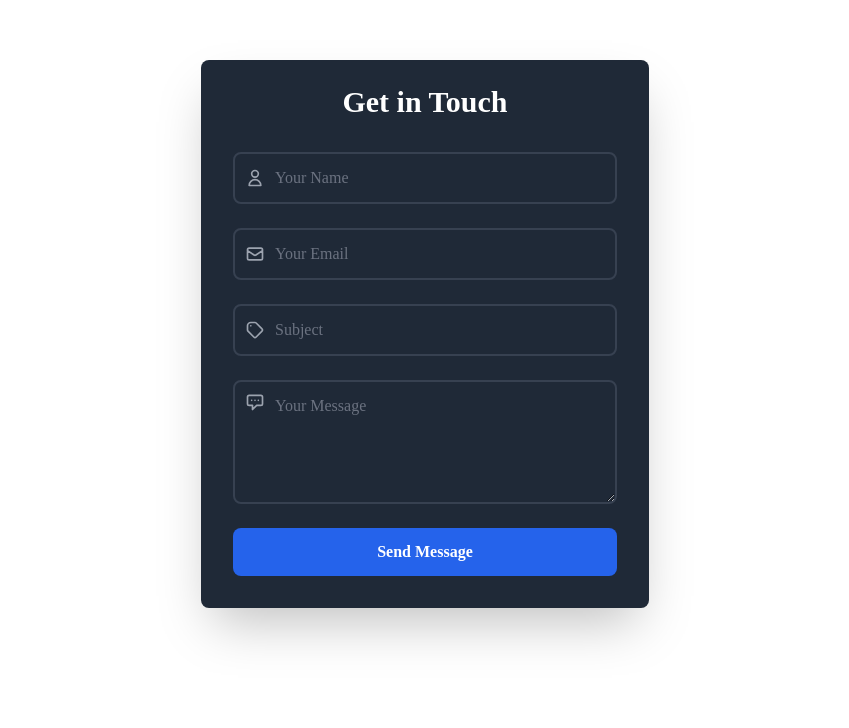
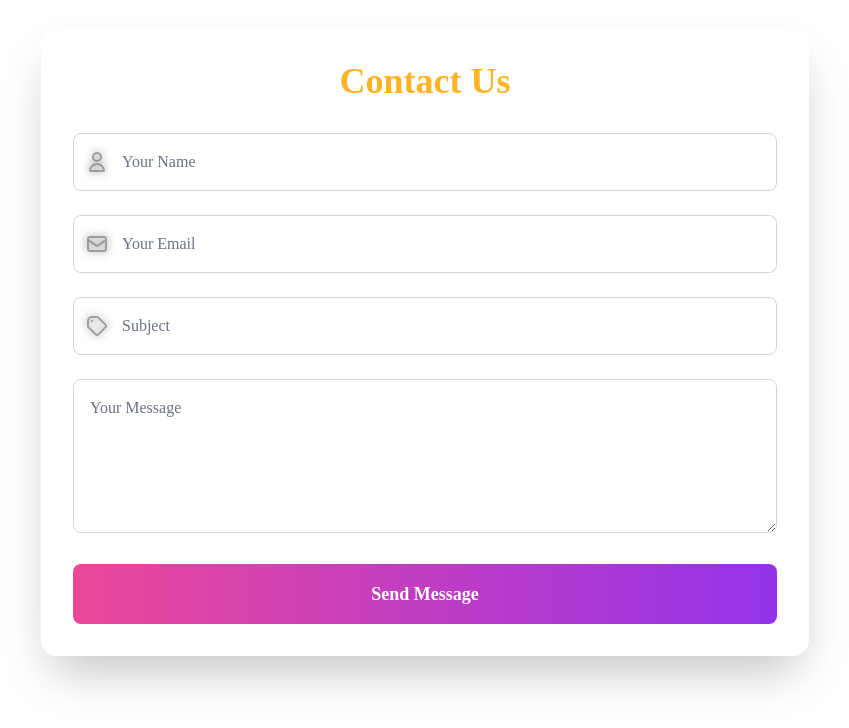
Before and after one commit to namannn04/careerCompass, a React (Vite) app: page / in a window 1280 px wide. Shown: the part 2058-2786 px from the top of the page, without its empty margins (215-1064 px from the left). Built offline with nearby package versions, Linux system fonts and the light colour scheme; a web font is replaced by a local one.

Commit message:
contact us redesigned

```diff
--- a/src/Components/Contact.jsx
+++ b/src/Components/Contact.jsx
@@ -1,68 +1,43 @@
-import React, { useState } from 'react';
-import { motion, AnimatePresence } from 'framer-motion';
-import emailjs from '@emailjs/browser';
+import React, { useState } from "react";
+import { motion } from "framer-motion";
+import emailjs from "@emailjs/browser";
 
 const InputField = ({ name, type, placeholder, value, onChange, icon: Icon }) => (
-  <motion.div
-    initial={{ opacity: 0, y: 20 }}
-    animate={{ opacity: 1, y: 0 }}
-    transition={{ duration: 0.3 }}
-    className="relative mb-6"
-  >
+  <div className="relative mb-6">
     <div className="absolute inset-y-0 left-0 flex items-center pl-3 pointer-events-none">
-      <Icon className="w-5 h-5 text-gray-400" />
+      <Icon className="w-6 h-6 text-black" />
     </div>
     <input
       type={type}
       name={name}
-      className="block w-full pl-10 pr-3 py-3 border-2 border-gray-700 rounded-lg bg-gray-800 text-white placeholder-gray-500 focus:outline-none focus:ring-2 focus:ring-blue-500 focus:border-transparent transition-all duration-300 ease-in-out"
+      className="w-full pl-12 py-4 border border-gray-300 rounded-lg bg-white/50 backdrop-blur-sm text-gray-900 placeholder-gray-500 focus:outline-none focus:ring-2 focus:ring-pink-500 focus:border-transparent"
       placeholder={placeholder}
       value={value}
       onChange={onChange}
       required
     />
-    <motion.div
-      initial={{ scale: 0, opacity: 0 }}
-      animate={{ scale: value ? 1 : 0, opacity: value ? 1 : 0 }}
-      className="absolute top-0 right-0 mt-3 mr-3"
-    >
-      <svg xmlns="http://www.w3.org/2000/svg" className="h-5 w-5 text-green-500" viewBox="0 0 20 20" fill="currentColor">
-        <path fillRule="evenodd" d="M10 18a8 8 0 100-16 8 8 0 000 16zm3.707-9.293a1 1 0 00-1.414-1.414L9 10.586 7.707 9.293a1 1 0 00-1.414 1.414l2 2a1 1 0 001.414 0l4-4z" clipRule="evenodd" />
-      </svg>
-    </motion.div>
-  </motion.div>
+  </div>
 );
 
 const Toast = ({ message, type }) => (
   <motion.div
-    initial={{ opacity: 0, y: 50, scale: 0.3 }}
-    animate={{ opacity: 1, y: 0, scale: 1 }}
-    exit={{ opacity: 0, scale: 0.5, transition: { duration: 0.2 } }}
-    className={`fixed bottom-4 left-1/2 transform -translate-x-1/2 px-6 py-3 rounded-lg text-white font-semibold shadow-lg ${
-      type === 'success' ? 'bg-green-500' : 'bg-red-500'
+    initial={{ opacity: 0, y: -10 }}
+    animate={{ opacity: 1, y: 0 }}
+    exit={{ opacity: 0, y: -10 }}
+    className={`fixed top-4 left-1/2 transform -translate-x-1/2 px-6 py-3 rounded-lg shadow-lg text-white ${
+      type === "success" ? "bg-green-500" : "bg-red-500"
     }`}
   >
-    <div className="flex items-center space-x-2">
-      {type === 'success' ? (
-        <svg xmlns="http://www.w3.org/2000/svg" className="h-6 w-6" fill="none" viewBox="0 0 24 24" stroke="currentColor">
-          <path strokeLinecap="round" strokeLinejoin="round" strokeWidth={2} d="M9 12l2 2 4-4m6 2a9 9 0 11-18 0 9 9 0 0118 0z" />
-        </svg>
-      ) : (
-        <svg xmlns="http://www.w3.org/2000/svg" className="h-6 w-6" fill="none" viewBox="0 0 24 24" stroke="currentColor">
-          <path strokeLinecap="round" strokeLinejoin="round" strokeWidth={2} d="M12 8v4m0 4h.01M21 12a9 9 0 11-18 0 9 9 0 0118 0z" />
-        </svg>
-      )}
-      <span>{message}</span>
-    </div>
+    {message}
   </motion.div>
 );
 
 const Contact = () => {
   const [formState, setFormState] = useState({
-    name: '',
-    email: '',
-    subject: '',
-    message: '',
+    name: "",
+    email: "",
+    subject: "",
+    message: "",
   });
   const [toast, setToast] = useState(null);
   const [isSubmitting, setIsSubmitting] = useState(false);
@@ -77,43 +52,42 @@ const Contact = () => {
 
     try {
       await emailjs.send(
-        'service_jym7qu6', //EmailJS Service ID
-        'template_jkxj5zp', //EmailJS Template ID
+        "service_jym7qu6", // EmailJS Service ID
+        "template_jkxj5zp", // EmailJS Template ID
         {
           from_name: formState.name,
           email: formState.email,
           subject: formState.subject,
           message: formState.message,
         },
-        'WIs0Ho4ET-M8EBlF3' //Public Key
+        "WIs0Ho4ET-M8EBlF3" // Public Key
       );
-      setToast({ message: 'Message sent successfully!', type: 'success' });
-      setFormState({ name: '', email: '', subject: '', message: '' });
+      setToast({ message: "Message sent successfully!", type: "success" });
+      setFormState({ name: "", email: "", subject: "", message: "" });
     } catch {
-      setToast({ message: 'Failed to send message. Please try again.', type: 'error' });
+      setToast({ message: "Failed to send message. Please try again.", type: "error" });
     }
     setIsSubmitting(false);
+
     setTimeout(() => setToast(null), 3000);
   };
 
   return (
-    <div className="min-h-screen flex items-center justify-center mt-20 p-4" id='contact'>
+    <div className="relative flex items-center justify-center min-h-screen px-4 bg-gradient-to-tr overflow-hidden">
+
+      {/*Notification */}
+      {toast && <Toast message={toast.message} type={toast.type} />}
+
       <motion.div
-        initial={{ opacity: 0, y: 50 }}
-        animate={{ opacity: 1, y: 0 }}
+        initial={{ opacity: 0, scale: 0.9 }}
+        animate={{ opacity: 1, scale: 1 }}
         transition={{ duration: 0.5 }}
-        className="w-full max-w-md"
+        className="w-full max-w-3xl p-8 rounded-2xl bg-white/30 backdrop-blur-md shadow-2xl"
       >
-        <form onSubmit={handleSubmit} className="bg-gray-800 shadow-2xl rounded-lg px-8 pt-6 pb-8 mb-4">
-          <motion.h2
-            initial={{ opacity: 0, y: -20 }}
-            animate={{ opacity: 1, y: 0 }}
-            transition={{ delay: 0.2, duration: 0.5 }}
-            className="text-3xl font-bold text-center text-white mb-8"
-          >
-            Get in Touch
-          </motion.h2>
-
+        <h2 className="text-4xl font-extrabold text-transparent bg-clip-text bg-[#fcb326] text-center mb-8">
+          Contact Us
+        </h2>
+        <form onSubmit={handleSubmit} className="space-y-6">
           <InputField
             name="name"
             type="text"
@@ -121,12 +95,22 @@ const Contact = () => {
             value={formState.name}
             onChange={handleChange}
             icon={(props) => (
-              <svg xmlns="http://www.w3.org/2000/svg" fill="none" viewBox="0 0 24 24" stroke="currentColor" {...props}>
-                <path strokeLinecap="round" strokeLinejoin="round" strokeWidth={2} d="M16 7a4 4 0 11-8 0 4 4 0 018 0zM12 14a7 7 0 00-7 7h14a7 7 0 00-7-7z" />
+              <svg
+                xmlns="http://www.w3.org/2000/svg"
+                fill="none"
+                viewBox="0 0 24 24"
+                stroke="currentColor"
+                {...props}
+              >
+                <path
+                  strokeLinecap="round"
+                  strokeLinejoin="round"
+                  strokeWidth={2}
+                  d="M16 7a4 4 0 11-8 0 4 4 0 018 0zM12 14a7 7 0 00-7 7h14a7 7 0 00-7-7z"
+                />
               </svg>
             )}
           />
-
           <InputField
             name="email"
             type="email"
@@ -134,12 +118,22 @@ const Contact = () => {
             value={formState.email}
             onChange={handleChange}
             icon={(props) => (
-              <svg xmlns="http://www.w3.org/2000/svg" fill="none" viewBox="0 0 24 24" stroke="currentColor" {...props}>
-                <path strokeLinecap="round" strokeLinejoin="round" strokeWidth={2} d="M3 8l7.89 5.26a2 2 0 002.22 0L21 8M5 19h14a2 2 0 002-2V7a2 2 0 00-2-2H5a2 2 0 00-2 2v10a2 2 0 002 2z" />
+              <svg
+                xmlns="http://www.w3.org/2000/svg"
+                fill="none"
+                viewBox="0 0 24 24"
+                stroke="currentColor"
+                {...props}
+              >
+                <path
+                  strokeLinecap="round"
+                  strokeLinejoin="round"
+                  strokeWidth={2}
+                  d="M3 8l7.89 5.26a2 2 0 002.22 0L21 8M5 19h14a2 2 0 002-2V7a2 2 0 00-2-2H5a2 2 0 00-2 2v10a2 2 0 002 2z"
+                />
               </svg>
             )}
           />
-
           <InputField
             name="subject"
             type="text"
@@ -147,57 +141,46 @@ const Contact = () => {
             value={formState.subject}
             onChange={handleChange}
             icon={(props) => (
-              <svg xmlns="http://www.w3.org/2000/svg" fill="none" viewBox="0 0 24 24" stroke="currentColor" {...props}>
-                <path strokeLinecap="round" strokeLinejoin="round" strokeWidth={2} d="M7 7h.01M7 3h5c.512 0 1.024.195 1.414.586l7 7a2 2 0 010 2.828l-7 7a2 2 0 01-2.828 0l-7-7A1.994 1.994 0 013 12V7a4 4 0 014-4z" />
+              <svg
+                xmlns="http://www.w3.org/2000/svg"
+                fill="none"
+                viewBox="0 0 24 24"
+                stroke="currentColor"
+                {...props}
+              >
+                <path
+                  strokeLinecap="round"
+                  strokeLinejoin="round"
+                  strokeWidth={2}
+                  d="M7 7h.01M7 3h5c.512 0 1.024.195 1.414.586l7 7a2 2 0 010 2.828l-7 7a2 2 0 01-2.828 0l-7-7A1.994 1.994 0 013 12V7a4 4 0 014-4z"
+                />
               </svg>
             )}
           />
-
-          <motion.div
-            initial={{ opacity: 0, y: 20 }}
-            animate={{ opacity: 1, y: 0 }}
-            transition={{ duration: 0.3 }}
-            className="relative mb-6"
-          >
-            <div className="absolute top-3 left-3">
-              <svg xmlns="http://www.w3.org/2000/svg" fill="none" viewBox="0 0 24 24" stroke="currentColor" className="w-5 h-5 text-gray-400">
-                <path strokeLinecap="round" strokeLinejoin="round" strokeWidth={2} d="M8 10h.01M12 10h.01M16 10h.01M9 16H5a2 2 0 01-2-2V6a2 2 0 012-2h14a2 2 0 012 2v8a2 2 0 01-2 2h-5l-5 5v-5z" />
-              </svg>
-            </div>
           <textarea
             name="message"
-              rows="4"
-              className="block w-full pl-10 pr-3 py-3 border-2 border-gray-700 rounded-lg bg-gray-800 text-white placeholder-gray-500 focus:outline-none focus:ring-2 focus:ring-blue-500 focus:border-transparent transition-all duration-300 ease-in-out"
+            rows="5"
+            className="w-full p-4 border border-gray-300 rounded-lg bg-white/50 backdrop-blur-sm text-gray-900 placeholder-gray-500 focus:outline-none focus:ring-2 focus:ring-pink-500 focus:border-transparent"
             placeholder="Your Message"
             value={formState.message}
             onChange={handleChange}
             required
           ></textarea>
-          </motion.div>
-
           <motion.button
-            whileHover={{ scale: 1.05 }}
+            whileHover={{ scale: 1.05, boxShadow: "0px 4px 20px rgba(255, 105, 180, 0.5)" }}
             whileTap={{ scale: 0.95 }}
             type="submit"
             disabled={isSubmitting}
-            className={`w-full bg-blue-600 hover:bg-blue-700 text-white font-bold py-3 px-4 rounded-lg focus:outline-none focus:shadow-outline transition duration-300 ease-in-out transform hover:-translate-y-1 hover:shadow-lg ${
-              isSubmitting ? 'opacity-50 cursor-not-allowed' : ''
+            className={`w-full py-4 text-lg font-bold rounded-lg transition-all ${
+              isSubmitting
+                ? "bg-gray-300 cursor-not-allowed"
+                : "bg-gradient-to-r from-pink-500 to-purple-600 text-white hover:shadow-lg hover:shadow-pink-500/50"
             }`}
           >
-            {isSubmitting ? (
-              <svg className="animate-spin h-5 w-5 mx-auto text-white" xmlns="http://www.w3.org/2000/svg" fill="none" viewBox="0 0 24 24">
-                <circle className="opacity-25" cx="12" cy="12" r="10" stroke="currentColor" strokeWidth="4"></circle>
-                <path className="opacity-75" fill="currentColor" d="M4 12a8 8 0 018-8V0C5.373 0 0 5.373 0 12h4zm2 5.291A7.962 7.962 0 014 12H0c0 3.042 1.135 5.824 3 7.938l3-2.647z"></path>
-              </svg>
-            ) : (
-              'Send Message'
-            )}
+            {isSubmitting ? "Sending..." : "Send Message"}
           </motion.button>
         </form>
       </motion.div>
-      <AnimatePresence>
-        {toast && <Toast message={toast.message} type={toast.type} />}
-      </AnimatePresence>
     </div>
   );
 };
--- a/src/Components/Navbar.jsx
+++ b/src/Components/Navbar.jsx
@@ -13,7 +13,7 @@ export default function Navbar() {
   return (
     <nav className="flex justify-between items-center w-full px-4 md:pl-32 md:pr-36 md:pt-10 pt-4 bg-transparent text-white z-50 relative">
       <div className="text-3xl md:text-4xl font-semibold">
-        <Link to="/" className="hover:text-yellow-400 transition">
+        <Link to="/" className="hover:text-[#fcb326] transition">
           careerCompass
         </Link>
       </div>
@@ -32,50 +32,50 @@ export default function Navbar() {
           <HashLink
             smooth
             to="/#about"
-            className="relative text-xl font-semibold hover:text-yellow-400 transition duration-300 ease-out pb-1"
+            className="relative text-xl font-semibold hover:text-[#fcb326] transition duration-300 ease-out pb-1"
             style={{
               fontFamily: "'Sevillana', cursive",
             }}
           >
             About
-            <span className="absolute left-0 bottom-0 w-full h-[2px] bg-yellow-400 scale-x-0 transition-transform duration-300 ease-out origin-left group-hover:scale-x-100"></span>
+            <span className="absolute left-0 bottom-0 w-full h-[2px] bg-[#fcb326] scale-x-0 transition-transform duration-300 ease-out origin-left group-hover:scale-x-100"></span>
           </HashLink>
         </li>
         <li className="group relative">
           <Link
             to="/Career"
-            className="relative text-xl font-semibold hover:text-yellow-400 transition duration-300 ease-out pb-1"
+            className="relative text-xl font-semibold hover:text-[#fcb326] transition duration-300 ease-out pb-1"
             style={{
               fontFamily: "'Sevillana', cursive",
             }}
           >
             Explore
-            <span className="absolute left-0 bottom-0 w-full h-[2px] bg-yellow-400 scale-x-0 transition-transform duration-300 ease-out origin-left group-hover:scale-x-100"></span>
+            <span className="absolute left-0 bottom-0 w-full h-[2px] bg-[#fcb326] scale-x-0 transition-transform duration-300 ease-out origin-left group-hover:scale-x-100"></span>
           </Link>
         </li>
         <li className="group relative">
           <Link
             to="/strategies"
-            className="relative text-xl font-semibold hover:text-yellow-400 transition duration-300 ease-out pb-1"
+            className="relative text-xl font-semibold hover:text-[#fcb326] transition duration-300 ease-out pb-1"
             style={{
               fontFamily: "'Sevillana', cursive",
             }}
           >
             Strategies
-            <span className="absolute left-0 bottom-0 w-full h-[2px] bg-yellow-400 scale-x-0 transition-transform duration-300 ease-out origin-left group-hover:scale-x-100"></span>
+            <span className="absolute left-0 bottom-0 w-full h-[2px] bg-[#fcb326] scale-x-0 transition-transform duration-300 ease-out origin-left group-hover:scale-x-100"></span>
           </Link>
         </li>
         <li className="group relative">
           <HashLink
             smooth
             to="/#contact"
-            className="relative text-xl font-semibold hover:text-yellow-400 transition duration-300 ease-out pb-1"
+            className="relative text-xl font-semibold hover:text-[#fcb326] transition duration-300 ease-out pb-1"
             style={{
               fontFamily: "'Sevillana', cursive",
             }}
           >
             Contact
-            <span className="absolute left-0 bottom-0 w-full h-[2px] bg-yellow-400 scale-x-0 transition-transform duration-300 ease-out origin-left group-hover:scale-x-100"></span>
+            <span className="absolute left-0 bottom-0 w-full h-[2px] bg-[#fcb326] scale-x-0 transition-transform duration-300 ease-out origin-left group-hover:scale-x-100"></span>
           </HashLink>
         </li>
       </ul>
@@ -108,7 +108,7 @@ export default function Navbar() {
               smooth
               to="/#about"
               className={`text-xl font-semibold px-4 py-2 rounded-full transition duration-300 ease-in-out ${
-                activeLink === "about" ? "bg-yellow-400 text-gray-900" : "hover:text-yellow-400"
+                activeLink === "about" ? "bg-[#fcb326] text-gray-900" : "hover:text-[#fcb326]"
               }`}
               onClick={() => {
                 setActiveLink("about");
@@ -122,7 +122,7 @@ export default function Navbar() {
             <Link
               to="/Career"
               className={`text-xl font-semibold px-4 py-2 rounded-full transition duration-300 ease-in-out ${
-                activeLink === "career" ? "bg-yellow-400 text-gray-900" : "hover:text-yellow-400"
+                activeLink === "career" ? "bg-[#fcb326] text-gray-900" : "hover:text-[#fcb326]"
               }`}
               onClick={() => {
                 setActiveLink("career");
@@ -136,7 +136,7 @@ export default function Navbar() {
             <Link
               to="/strategies"
               className={`text-xl font-semibold px-4 py-2 rounded-full transition duration-300 ease-in-out ${
-                activeLink === "strategies" ? "bg-yellow-400 text-gray-900" : "hover:text-yellow-400"
+                activeLink === "strategies" ? "bg-[#fcb326] text-gray-900" : "hover:text-[#fcb326]"
               }`}
               onClick={() => {
                 setActiveLink("strategies");
@@ -151,7 +151,7 @@ export default function Navbar() {
               smooth
               to="/#contact"
               className={`text-xl font-semibold px-4 py-2 rounded-full transition duration-300 ease-in-out ${
-                activeLink === "contact" ? "bg-yellow-400 text-gray-900" : "hover:text-yellow-400"
+                activeLink === "contact" ? "bg-[#fcb326] text-gray-900" : "hover:text-[#fcb326]"
               }`}
               onClick={() => {
                 setActiveLink("contact");
```
Lines whose indentation alone changed are shown as unchanged.
